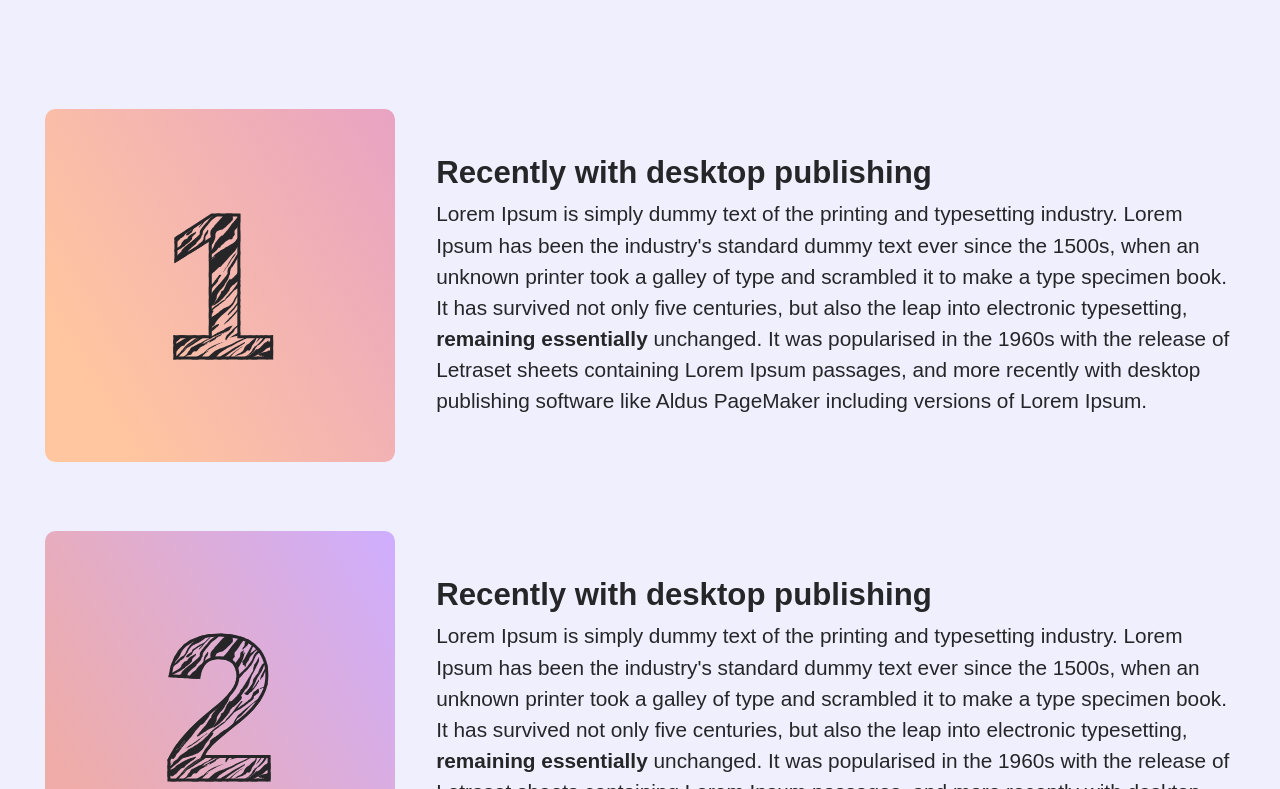
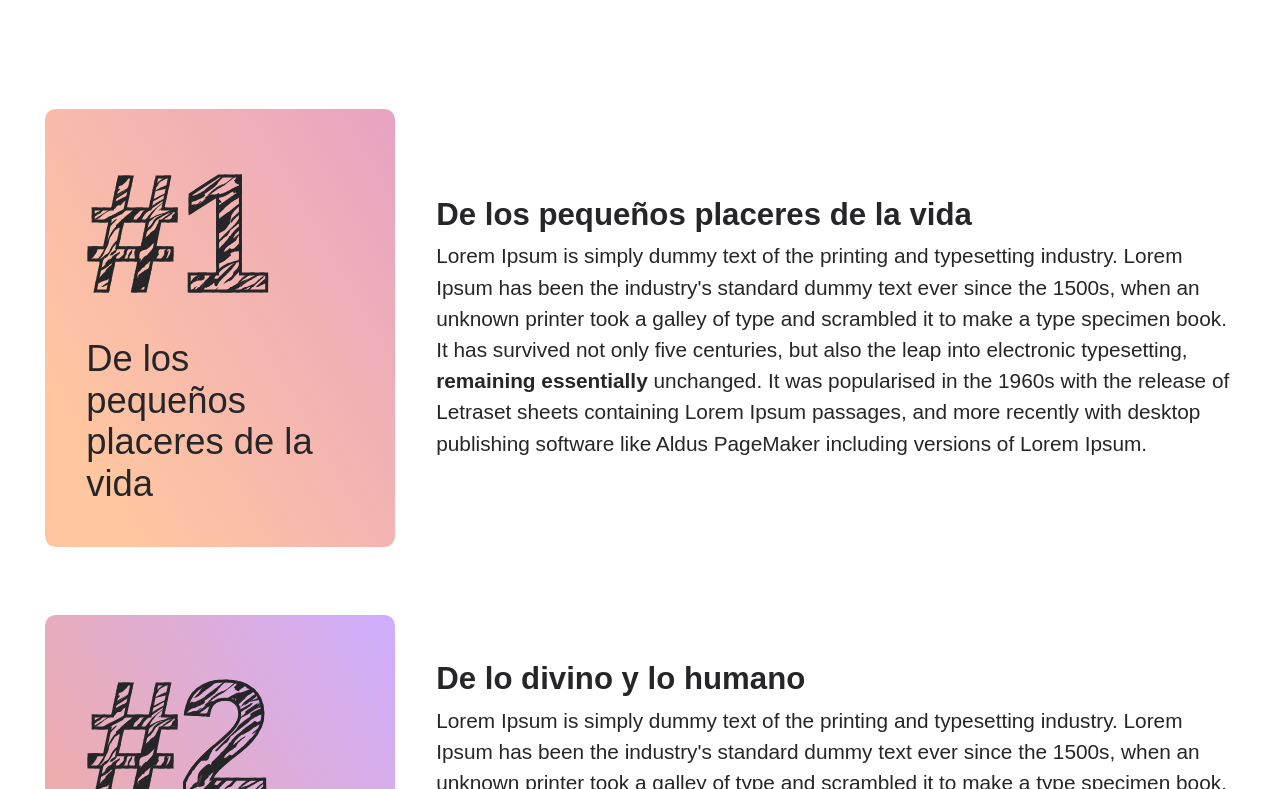
Before and after one commit to aaronadal/cebrasdepaso, a Vue app: page / in a window 1280 px wide. Shown: the part 1431-2220 px from the top of the page. Built offline with nearby package versions, Linux system fonts and the light colour scheme; a small style sheet from the web is missing.

Commit message:
Improved card thumnail with title

```diff
--- a/src/components/Card.vue
+++ b/src/components/Card.vue
@@ -12,7 +12,8 @@ defineProps<Props>()
     <article class="card">
         <div class="inner">
             <div class="thumbnail" :style="{background: `var(--gradient-${((number-1)%8)+1})`}">
-                <span class="number">{{ number }}</span>
+                <span class="number">#{{ number }}</span>
+                <span class="text">{{ title }}</span>
             </div>
             <h2 class="title">{{ title }}</h2>
             <div class="content">
--- a/src/styles/_card.scss
+++ b/src/styles/_card.scss
@@ -5,7 +5,8 @@
   --card-grid-areas: 'thumbnail title' 'thumbnail content';
   --card-grid-gap: 0 2rem;
   --card-thumbnail-size: 350px;
-  --card-thumbnail-number-size: 10rem;
+  --card-thumbnail-number-size: 8rem;
+  --card-thumbnail-title-size: 1.75rem;
 
   max-width: var(--card-max-width);
   margin-left: auto;
@@ -34,10 +35,12 @@
     > .thumbnail {
       grid-area: thumbnail;
       border-radius: .5rem;
-      padding: 1rem;
+      padding: 2rem;
       display: flex;
-      align-items: center;
-      justify-content: center;
+      flex-direction: column;
+      align-items: flex-start;
+      justify-content: flex-end;
+      gap: 1rem;
 
       max-width: var(--card-thumbnail-size);
       width: 100%;
@@ -51,7 +54,15 @@
         @extend %typography-heading;
         @extend %zebra;
         font-size: var(--card-thumbnail-number-size);
+        line-height: 1;
         -webkit-text-stroke-width: 3px;
+      }
+
+      .text {
+        font-family: var(--font-family-logo);
+        font-weight: var(--font-weight-logo);
+        font-size: var(--card-thumbnail-title-size);
+        line-height: 1.15;
       }
     }
 
@@ -77,6 +88,7 @@
   .card {
     --card-thumbnail-size: 275px;
     --card-thumbnail-number-size: 7rem;
+    --card-thumbnail-title-size: 1.25rem;
   }
 }
 
--- a/src/styles/_variables_color.scss
+++ b/src/styles/_variables_color.scss
@@ -1,5 +1,5 @@
 $text-color: #262629;
-$body-color: #efeffe;
+$body-color: #ffffff;
 
 $color-orange: #FFC69F;
 $color-red: #EFACA8;
--- a/src/views/HomeView.vue
+++ b/src/views/HomeView.vue
@@ -29,7 +29,7 @@ import Card from '@/components/Card.vue'
   </section>
 
   <section>
-      <Card v-for="i in [1, 2, 3, 4, 5, 6, 7, 8, 9, 10, 11, 12]" :key="i" :number="i" title="Recently with desktop publishing">
+      <Card v-for="(i, k) in ['De los pequeños placeres de la vida', 'De lo divino y lo humano', 'De comer, dormir y pensar', 'De la frugalidad de las cosas', 'De la felicidad y los pequeños detalles', 'De nuestra visión de nosotros mismos', 'De la vida; de la muerte', 'De la inmensidad de las cosas grandes', 'Del apreciar, del querer y el amar', 'Del éxito y las pruebas silencionas', 'De la vorágine y de las redes sociales', 'De la edad, la vejez y el adulterio']" :key="k" :number="k+1" :title="i">
         <p>Lorem Ipsum is simply dummy text of the printing and typesetting industry.
               Lorem Ipsum has been the industry's standard dummy text ever since the 1500s,
               when an unknown printer took a galley of type and scrambled it to make a type
```
